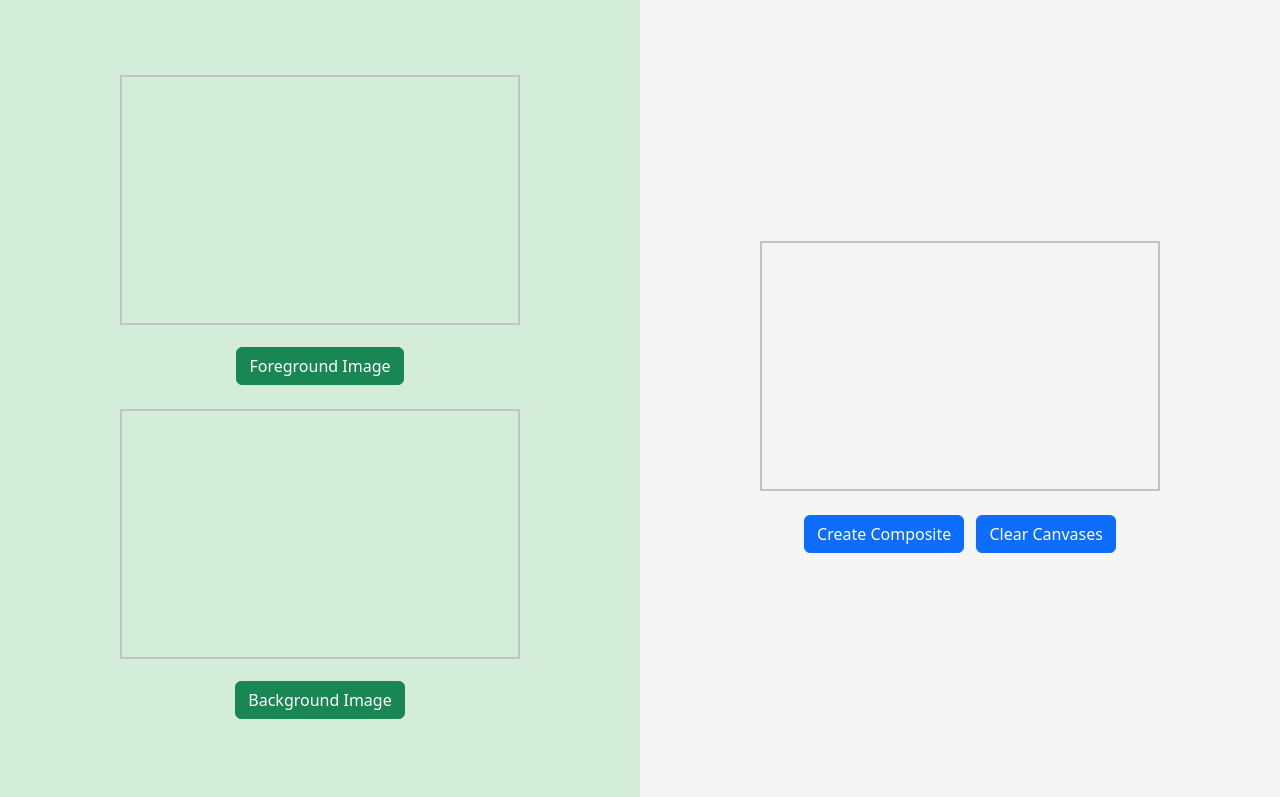
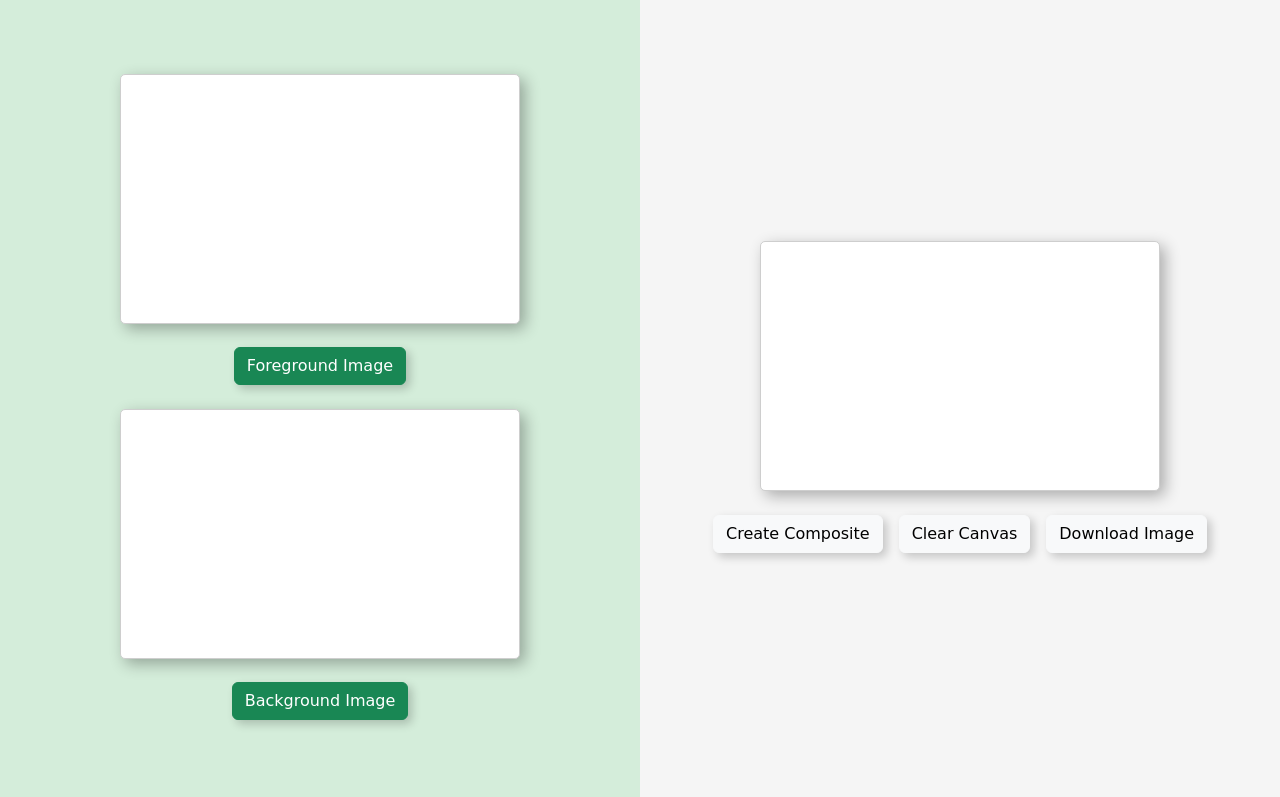
Before and after one commit to XintongWang4869/green-screen-composer, a plain HTML site: page green-screen.html in a window 1280 px wide. Shown: the part 83-880 px from the top of the page. Drawn offline with nearby package versions, Linux system fonts and the light colour scheme.

Commit message:
add download function

```diff
--- a/green-screen.html
+++ b/green-screen.html
@@ -4,20 +4,19 @@
 <head>
     <meta charset="UTF-8">
     <meta name="viewport" content="width=device-width, initial-scale=1.0">
-    <title>Hey, Green Screen!</title>
+    <title>Green Screen Composite</title>
     <link rel="stylesheet" href="styles.css">
     <link href="https://cdn.jsdelivr.net/npm/bootstrap@5.3.0/dist/css/bootstrap.min.css" rel="stylesheet">
 </head>
 
 <body>
 
-    <div class="container text-center mt-3">
-        <h1>Play with Green Screens!</h1>
-        <div class="mb-3"></div>
-    </div>
 
     <div class="container-fluid">
-
+        <div class="container text-center mt-3">
+            <h1>Hey, <span class="text-success">Green</span> Screen!</h1>
+            <div class="mb-3"></div>
+        </div>
 
         <div class="row">
             <!-- Left Section -->
@@ -51,9 +50,13 @@
                 <canvas id="output-canvas" class="mb-4"></canvas>
 
 
-                <div>
-                    <input type="button" value="Create Composite" class="btn btn-primary me-2" onclick="composite()">
-                    <input type="button" value="Clear Canvases" class="btn btn-primary" onclick="clear_canvas()">
+                <div class="d-flex justify-content-between">
+                    <input type="button" value="Create Composite" class="btn btn-light flex-fill mx-2"
+                        onclick="composite()">
+                    <input type="button" value="Clear Canvas" class="btn btn-light flex-fill mx-2"
+                        onclick="clear_canvas()">
+                    <input type="button" value="Download Image" class="btn btn-light flex-fill mx-2"
+                        onclick="download_output()">
                 </div>
             </div>
 
--- a/script.js
+++ b/script.js
@@ -40,7 +40,7 @@ function composite() {
     //     alert("Please clear the images.")
     // }
     if (fg_img == null || bg_img == null) {
-        alert("Please upload images first!");
+        alert("Please upload images first :)");
     }
 
     else {
@@ -63,13 +63,12 @@ function composite() {
         }
 
         // composite
-        var output = new SimpleImage(fg_img.getWidth(), fg_img.getHeight());
+        output = new SimpleImage(fg_img.getWidth(), fg_img.getHeight());
         for (var pixel of fg_img.values()) {
             var x = pixel.getX();
             var y = pixel.getY();
             if (pass_green_threshold(pixel)) {
                 var bg_pixel = bg_img.getPixel(x, y);
-                // todo: fg and bg size should be similar
                 output.setPixel(x, y, bg_pixel);
             }
             else {
@@ -101,9 +100,23 @@ function clear_canvas() {
         ctx.clearRect(0, 0, can.width, can.height);
 
     }
-    var fg_img = null;
-    var bg_img = null;
-    var output = null;
+    fg_img = null;
+    bg_img = null;
+    output = null;
     // alert("clear")
+}
 
+function download_output() {
+    if (output == null) {
+        alert("Let's create composite!")
+    }
+    else {
+        let link = document.createElement("a");
+        link.href = output_canvas.toDataURL("image/png");
+        link.download = "composite.png";
+        document.body.appendChild(link);
+        link.click(); // Simulate a click to download
+        document.body.removeChild(link);
+        alert("Download successfully!")
+    }
 }
--- a/styles.css
+++ b/styles.css
@@ -1,8 +1,17 @@
+body {
+    font-family: "Lobster", cursive !important;
+}
+
+
 canvas {
     width: 400px;
     height: 250px;
-    border: 2px solid #c3c3c3;
+    border: 1px solid #CECECE;
+    border-radius: 5px;
+    box-shadow: 5px 5px 15px rgba(0, 0, 0, 0.3);
+    background-color: white;
 }
+
 
 .left-section {
     background-color: #d4edda;
@@ -16,3 +25,9 @@ canvas {
     padding: 20px;
     min-height: 100vh;
 }
+
+
+.btn {
+    box-shadow: 4px 4px 10px rgba(0, 0, 0, 0.2);
+    transition: all 0.3s ease-in-out;
+}
```
